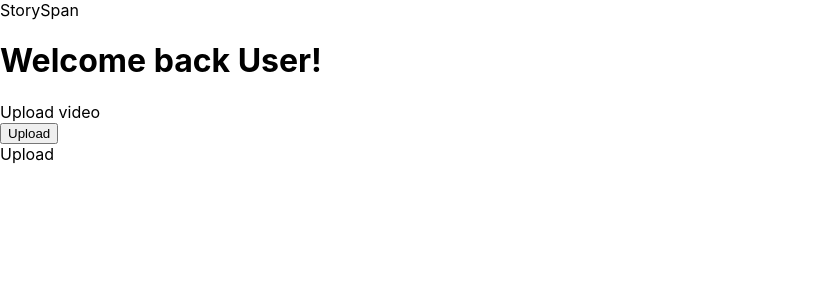
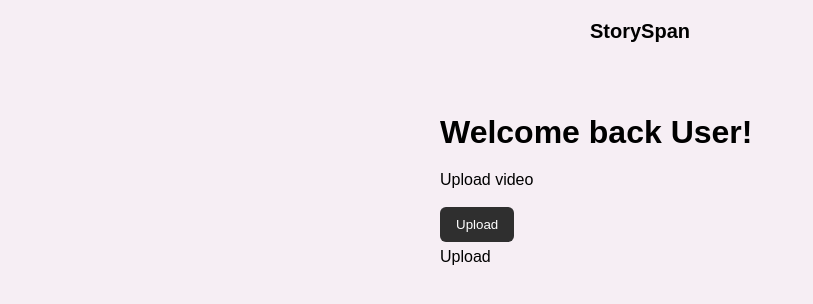
Before and after one commit to ABrar145/industrial_testing, a React (Create React App) app in the folder industrial_testing/: page / in a window 1280 px wide. Shown: the top 304 px of the page, without its empty margins (0-813 px from the left). Built offline with nearby package versions, Linux system fonts and the light colour scheme.

Commit message:
added some style to page

```diff
--- /dev/null
+++ b/industrial_testing/src/pages/UploadPage.css
@@ -0,0 +1,60 @@
+.page {
+  min-height: 100vh;
+  background: #f6eef4;
+  font-family: Arial, Helvetica, sans-serif;
+  padding: 20px;
+}
+
+header {
+  text-align: center;
+  font-weight: bold;
+  font-size: 20px;
+  margin-bottom: 30px;
+}
+
+main {
+  max-width: 400px;
+  margin: 0 auto;
+}
+
+h1 {
+  font-size: 32px;
+  margin-bottom: 20px;
+}
+
+main > div {
+  margin-bottom: 12px;
+  font-weight: 500;
+}
+
+button {
+  background: #2f2f2f;
+  color: #ffffff;
+  border: none;
+  padding: 10px 16px;
+  margin: 6px 6px 6px 0;
+  border-radius: 6px;
+  cursor: pointer;
+}
+
+button:hover {
+  opacity: 0.9;
+}
+
+
+p {
+  margin-top: 10px;
+  font-size: 14px;
+}
+
+main > h2 {
+  margin-top: 20px;
+}
+
+
+main > div > div {
+  background: #e0e0e0;
+  padding: 12px;
+  margin-bottom: 12px;
+  border-radius: 6px;
+}
--- a/industrial_testing/src/pages/UploadPage.jsx
+++ b/industrial_testing/src/pages/UploadPage.jsx
@@ -1,4 +1,5 @@
 import React, { useRef, useState } from "react";
+import "./UploadPage.css";
 
 export default function UploadPage() {
 
@@ -37,7 +38,7 @@ export default function UploadPage() {
 
             </header>
 
-            <main>
+            <main className="page">
                 <h1>
                     Welcome back User!
                 </h1>
```
